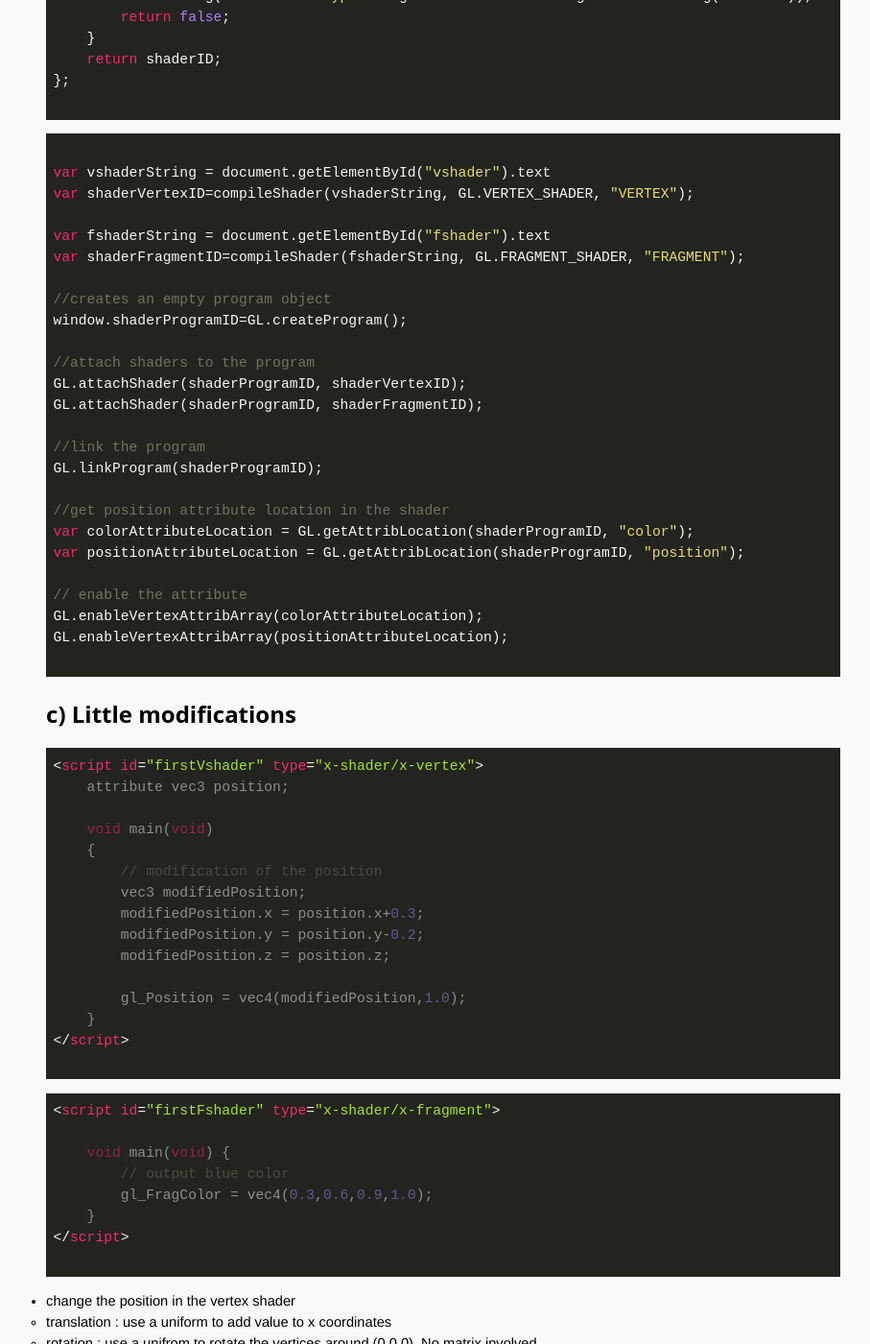
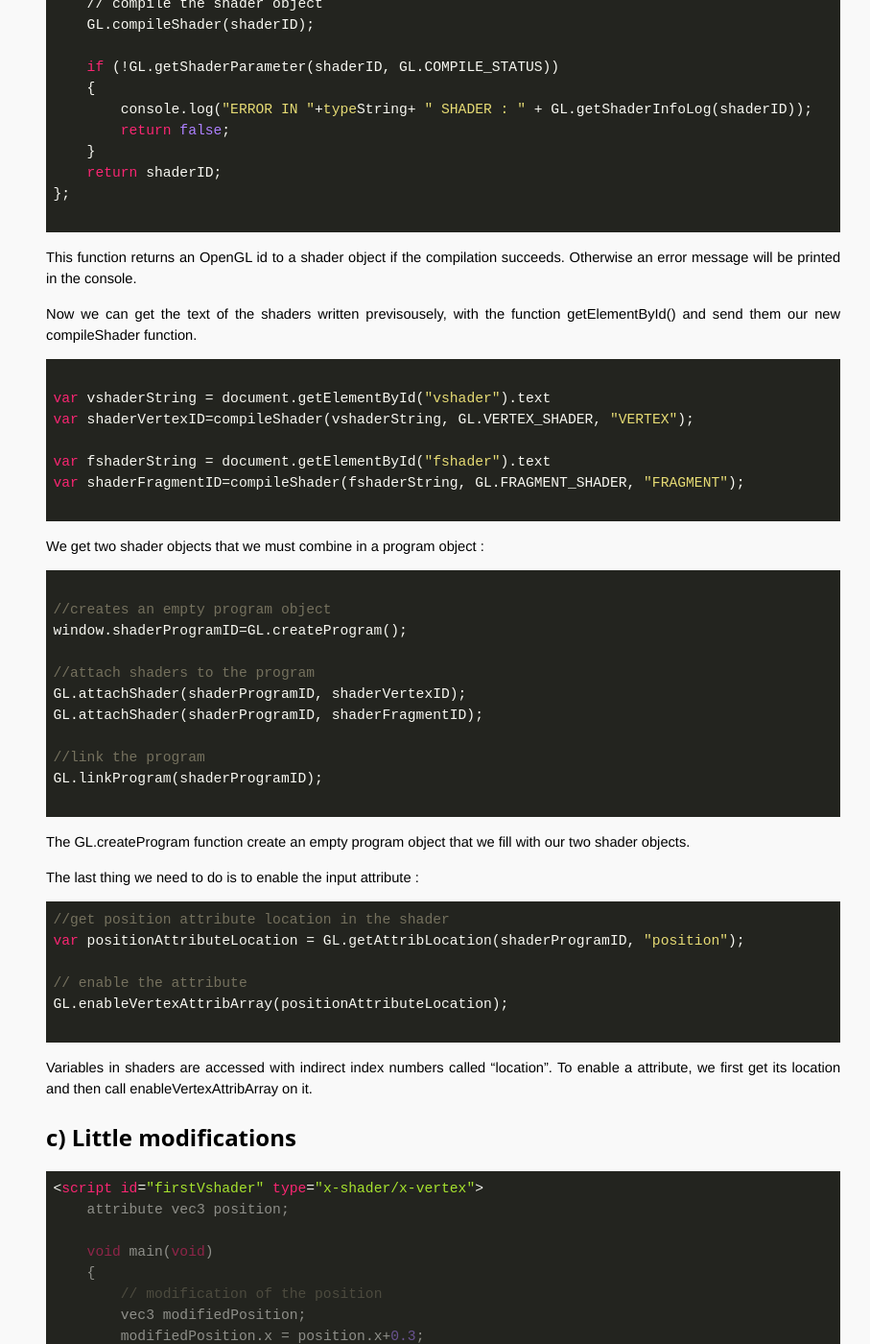
Before and after one commit to OpenTechSchool-Brussels/intro-to-webGL-and-shaders, a Jekyll site: the page built from log2_intro_shaders.md, in a window 1280 px wide and 1400 px high, scrolled down 1636 px. Shown: the whole window at 96% size, without its empty margins (308-1215 px from the left). Built offline with Jekyll 4.4.1, drawn with Linux system fonts in a browser that asks for light colours; some of the changed text lies outside the part shown.

Commit message:
update log 2

```diff
--- a/log2_intro_shaders.md
+++ b/log2_intro_shaders.md
@@ -54,6 +54,10 @@ Here the output will just be a white pixel (vec4(1.0) is a shortcut notation for
 
 ## b) Compilation
 
+Shaders must be compiled and linked in a shader program, which is executable binary code stored on the GPU memory. The GLSL compiler is built in the OpenGL library and can be called in webGL/javascript code.
+
+We will first write a generic function that we will use to compile our vertex shader and our fragment shader separetely. Add that function after the javascript main() function.
+
 ~~~ JavaScript
 
 function compileShader(source, type, typeString)
@@ -77,6 +81,10 @@ function compileShader(source, type, typeString)
 
 ~~~
 
+This function returns an OpenGL id to a shader object if the compilation succeeds. Otherwise an error message will be printed in the console.
+
+Now we can get the text of the shaders written previsousely, with the function getElementById() and send them our new compileShader function.
+
 ~~~ JavaScript
 
 var vshaderString = document.getElementById("vshader").text
@@ -84,6 +92,12 @@ var shaderVertexID=compileShader(vshaderString, GL.VERTEX_SHADER, "VERTEX");
 
 var fshaderString = document.getElementById("fshader").text
 var shaderFragmentID=compileShader(fshaderString, GL.FRAGMENT_SHADER, "FRAGMENT");
+
+~~~
+
+We get two shader objects that we must combine in a program object :
+
+~~~ JavaScript
 
 //creates an empty program object
 window.shaderProgramID=GL.createProgram();
@@ -95,15 +109,22 @@ GL.attachShader(shaderProgramID, shaderFragmentID);
 //link the program
 GL.linkProgram(shaderProgramID);
 
+~~~
+
+The GL.createProgram function create an empty program object that we fill with our two shader objects.
+
+The last thing we need to do is to enable the input attribute :
+
+~~~ JavaScript
 //get position attribute location in the shader
-var colorAttributeLocation = GL.getAttribLocation(shaderProgramID, "color");
 var positionAttributeLocation = GL.getAttribLocation(shaderProgramID, "position");
 
 // enable the attribute
-GL.enableVertexAttribArray(colorAttributeLocation);
 GL.enableVertexAttribArray(positionAttributeLocation);
 
 ~~~
+
+Variables in shaders are accessed with indirect index numbers called "location". To enable a attribute, we first get its location and then call enableVertexAttribArray on it.
 
 ## c) Little modifications
 
```
